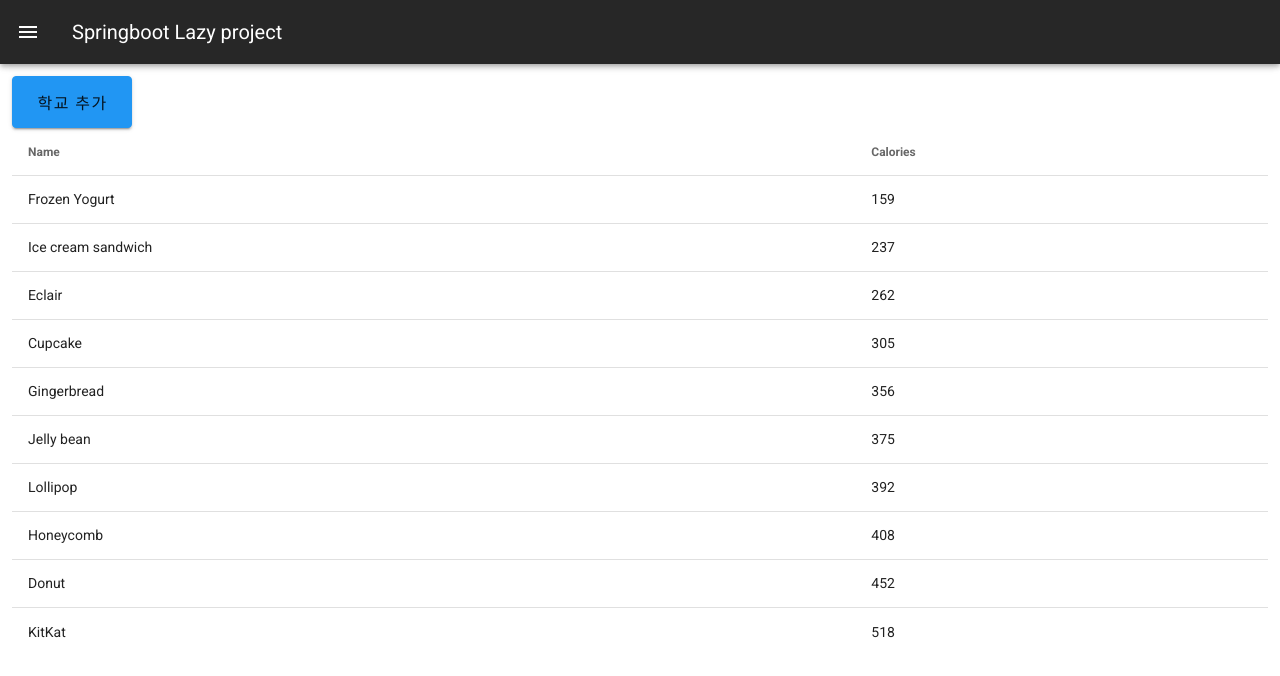
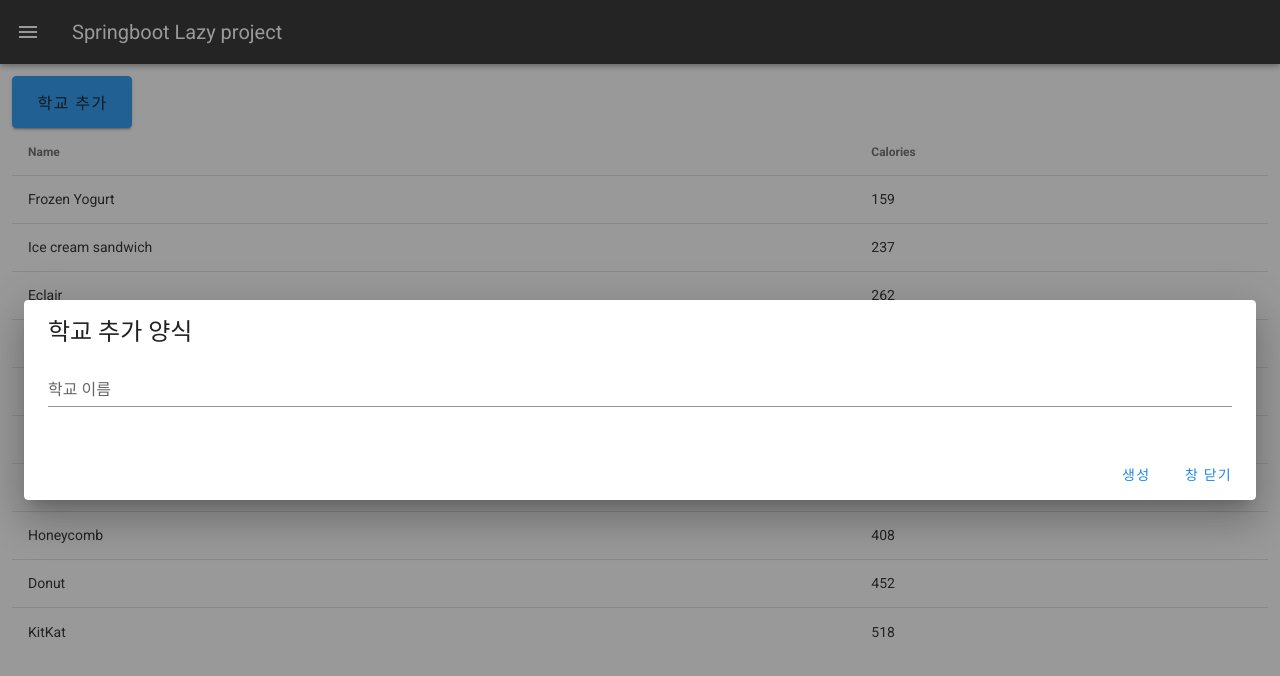
Before and after one commit to choisungwook/jpa-lazy-test, a Vue app in the folder frontend/: page /lazy/school in a window 1280 px wide. Both pictures are taken after a click on the button "학교 추가". Shown: the top 676 px of the page. Built offline with nearby package versions, Linux system fonts and the light colour scheme.

Commit message:
프론트엔드 학교 페이지 추가

```diff
--- a/frontend/src/api/school.js
+++ b/frontend/src/api/school.js
@@ -1,10 +1,10 @@
 import http from "./http";
 
-export async function create_school(classroom_name) {
+export async function create_school(school_name) {
   return http.post(
     "/api/v1/classroom/",
     {
-      classroom_name,
+      school_name,
     },
     {
       "content-type": "application/json",
--- a/frontend/src/views/school/School.vue
+++ b/frontend/src/views/school/School.vue
@@ -1,6 +1,43 @@
 <template>
   <v-container fluid>
-    <v-btn class="blue white" elevation="2" outlined x-large>학교 추가</v-btn>
+    <v-dialog v-model="dialog">
+      <template v-slot:activator="{ on, attrs }">
+        <v-btn
+          class="blue white"
+          elevation="2"
+          outlined
+          x-large
+          v-bind="attrs"
+          v-on="on"
+          >학교 추가</v-btn
+        >
+      </template>
+
+      <v-card>
+        <v-card-title>
+          <span class="text-h5">학교 추가 양식</span>
+        </v-card-title>
+        <v-card-text>
+          <v-container>
+            <v-row>
+              <v-text-field
+                v-model="school_name"
+                label="학교 이름"
+                hint="학교 이름"
+              ></v-text-field>
+            </v-row>
+          </v-container>
+        </v-card-text>
+        <v-card-actions>
+          <v-spacer></v-spacer>
+          <v-btn color="blue darken-1" text @click="create"> 생성 </v-btn>
+          <v-btn color="blue darken-1" text @click="dialog = false">
+            창 닫기
+          </v-btn>
+        </v-card-actions>
+      </v-card>
+    </v-dialog>
+
     <v-simple-table>
       <template v-slot:default>
         <thead>
@@ -21,10 +58,14 @@
 </template>
 
 <script>
+import * as school_api from "@/api/school";
+
 export default {
   name: "School",
 
   data: () => ({
+    dialog: false,
+    school_name: "",
     desserts: [
       {
         name: "Frozen Yogurt",
@@ -68,5 +109,19 @@ export default {
       },
     ],
   }),
+
+  methods: {
+    create() {
+      console.log(process.env);
+      school_api
+        .create_school(this.school_name)
+        .then((response) => {
+          console.log(response.data);
+        })
+        .catch((error) => {
+          console.log(error);
+        });
+    },
+  },
 };
 </script>
```
